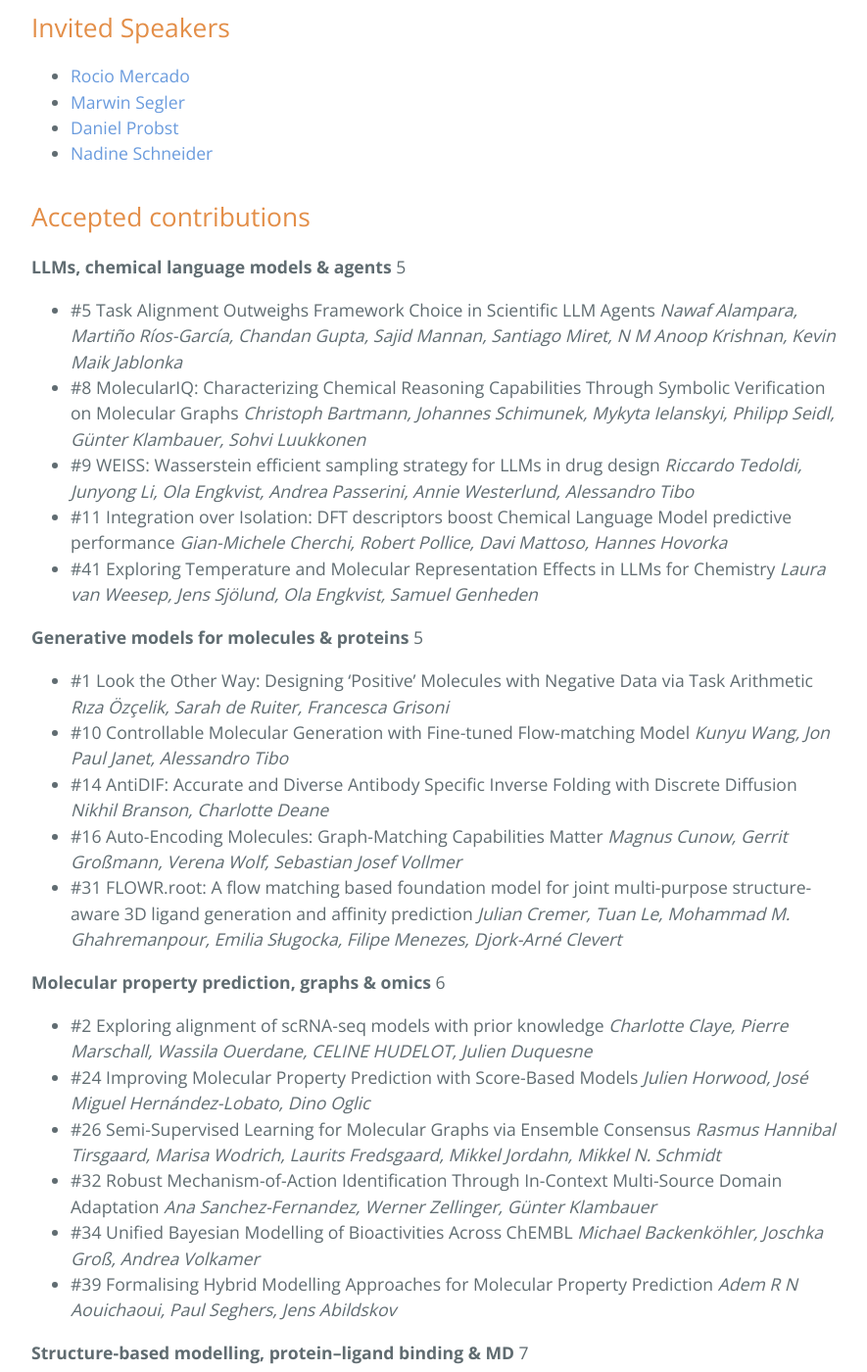
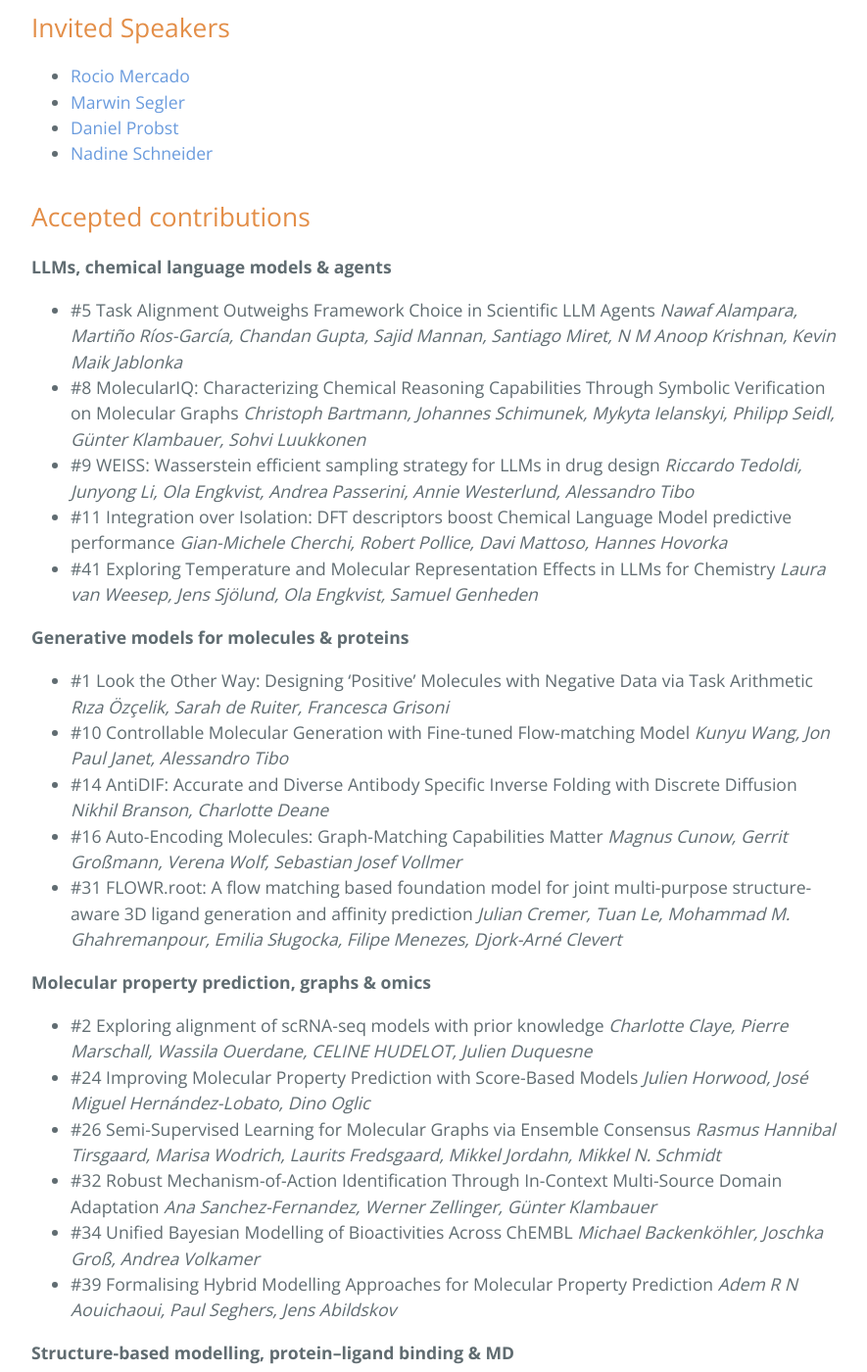
Before and after one commit to moleculediscovery/workshop2025, a Jekyll site: the page built from index.md, in a window 1280 px wide and 1400 px high, scrolled down 2911 px. Shown: the whole window at 98% size, without its empty margins (192-1077 px from the left). Built offline with Jekyll 4.4.1, drawn with Linux system fonts in a browser that asks for light colours; our own code applies the rules of GitHub Pages for plain Markdown files.

Commit message:
Update index.md

```diff
--- a/index.md
+++ b/index.md
@@ -69,21 +69,21 @@ This will be the 5th-year edition of the ML4Molecules workshop organized by the
 
 ## Accepted contributions
 
-**LLMs, chemical language models & agents**  5
+**LLMs, chemical language models & agents**
 - #5 Task Alignment Outweighs Framework Choice in Scientific LLM Agents	*Nawaf Alampara, Martiño Ríos-García, Chandan Gupta, Sajid Mannan, Santiago Miret, N M Anoop Krishnan, Kevin Maik Jablonka*
 - #8 MolecularIQ: Characterizing Chemical Reasoning Capabilities Through Symbolic Verification on Molecular Graphs	*Christoph Bartmann, Johannes Schimunek, Mykyta Ielanskyi, Philipp Seidl, Günter Klambauer, Sohvi Luukkonen*
 - #9 WEISS: Wasserstein efficient sampling strategy for LLMs in drug design	*Riccardo Tedoldi, Junyong Li, Ola Engkvist, Andrea Passerini, Annie Westerlund, Alessandro Tibo*
 - #11 Integration over Isolation: DFT descriptors boost Chemical Language Model predictive performance	*Gian-Michele Cherchi, Robert Pollice, Davi Mattoso, Hannes Hovorka*
 - #41 Exploring Temperature and Molecular Representation Effects in LLMs for Chemistry	*Laura van Weesep, Jens Sjölund, Ola Engkvist, Samuel Genheden*
 
-**Generative models for molecules & proteins** 5
+**Generative models for molecules & proteins**
 - #1 Look the Other Way: Designing 'Positive' Molecules with Negative Data via Task Arithmetic	*Rıza Özçelik, Sarah de Ruiter, Francesca Grisoni*
 - #10 Controllable Molecular Generation with Fine-tuned Flow-matching Model	*Kunyu Wang, Jon Paul Janet, Alessandro Tibo*
 - #14 AntiDIF: Accurate and Diverse Antibody Specific Inverse Folding with Discrete Diffusion	*Nikhil Branson, Charlotte Deane*
 - #16 Auto-Encoding Molecules: Graph-Matching Capabilities Matter	*Magnus Cunow, Gerrit Großmann, Verena Wolf, Sebastian Josef Vollmer*
 - #31 FLOWR.root: A flow matching based foundation model for joint multi-purpose structure-aware 3D ligand generation and affinity prediction	*Julian Cremer, Tuan Le, Mohammad M. Ghahremanpour, Emilia Sługocka, Filipe Menezes, Djork-Arné Clevert*
 
-**Molecular property prediction, graphs & omics** 6
+**Molecular property prediction, graphs & omics**
 - #2 Exploring alignment of scRNA-seq models with prior knowledge	*Charlotte Claye, Pierre Marschall, Wassila Ouerdane, CELINE HUDELOT, Julien Duquesne*
 - #24 Improving Molecular Property Prediction with Score-Based Models	*Julien Horwood, José Miguel Hernández-Lobato, Dino Oglic*
 - #26 Semi-Supervised Learning for Molecular Graphs via Ensemble Consensus	*Rasmus Hannibal Tirsgaard, Marisa Wodrich, Laurits Fredsgaard, Mikkel Jordahn, Mikkel N. Schmidt*
@@ -91,7 +91,7 @@ This will be the 5th-year edition of the ML4Molecules workshop organized by the
 - #34 Unified Bayesian Modelling of Bioactivities Across ChEMBL	*Michael Backenköhler, Joschka Groß, Andrea Volkamer*
 - #39 Formalising Hybrid Modelling Approaches for Molecular Property Prediction	*Adem R N Aouichaoui, Paul Seghers, Jens Abildskov*
 
-**Structure-based modelling, protein–ligand binding & MD** 7
+**Structure-based modelling, protein–ligand binding & MD**
 - #3 STRIPES: a Novel Spatio-Temporal Language to Encode Dynamic Protein-Ligand Binding	*Emanuele Criscuolo, Rıza Özçelik, Francesca Grisoni*
 - #6 Unifying Structure- and Ligand-based Drug Design via Contrastive Geometric Learning	*Lisa Schneckenreiter, Sohvi Luukkonen, Lukas Friedrich, Daniel Kuhn, Günter Klambauer*
 - #23 LaM-SLidE: Latent Space Modeling of Spatial Dynamical Systems via Linked Entities	*Florian Sestak, Artur P. Toshev, Andreas Fürst, Günter Klambauer, Andreas Mayr, Johannes Brandstetter*
@@ -100,7 +100,7 @@ This will be the 5th-year edition of the ML4Molecules workshop organized by the
 - #40 MDAgent: A Modular Multi-Agent Framework for Autonomous Protein-Ligand Molecular Dynamics Simulations	*Cassandra Masschelein, Salomé Guilbert, Jeremy Goumaz, Bohdan Naida, Philippe Schwaller*
 - #42 B-Shapes: a completeness-first, rotation-invariant representation connecting spaces of ligands and pockets	*Radoslav Krivak, Christos Feidakis, Jiří Vondrášek*
 
-**Synthesis planning, reactions & mechanistic reasoning** 6
+**Synthesis planning, reactions & mechanistic reasoning**
 - #7 SynthStrategy: Programmatic Distillation of Latent Chemical Knowledge in Large Language Models	*Daniel P Armstrong, Zlatko Jončev, Andres M Bran, Philippe Schwaller*
 - #19 fragSMILES is inclined to well express chemical fragments and chirality for synthesis planning.	*Fabrizio Mastrolorito*
 - #21 Bridging Data-Driven and Expert Knowledge for Interpretable Evaluation of Synthetic Routes	*Yujia Guo, Mikhail Kabeshov, Tat Hong Duong Le, Marco Vinicio Mijangos Linares, Samuel Genheden, Giulia Bergonzini, Ola Engkvist, Samuel Kaski*
@@ -108,7 +108,7 @@ This will be the 5th-year edition of the ML4Molecules workshop organized by the
 - #30 Teaching Language Models Mechanistic Explainability Through Arrow-Pushing	*Théo A. Neukomm, Zlatko Jončev, Philippe Schwaller*
 - #35 Synthelite: Chemist-aligned and feasibility-aware synthesis planning with LLMs	*Xuan Vu Nguyen, Daniel P Armstrong, Milena Wiegand, Andres M Bran, Zlatko Jončev, Philippe Schwaller*
 
-**Evaluation, interpretability, benchmarks & dataset infrastructure** 6
+**Evaluation, interpretability, benchmarks & dataset infrastructure**
 - #12 Evaluating 3D generative models for molecular design: an industry perspective	*Alex T. Müller, Astrid Stroobants, Jessica Lanini, Paula Torren-Peraire, Balmiki Ghosh, Finton Sirockin, Nikolas Fechner, Nadine Schneider*
 - #13 Quantifying Multi-Objective Optimization in Generative Chemistry for Molecule Design	*Paula Torren-Peraire, Nadine Schneider, Raquel Rodriguez-Perez, Robin A. Fairhurst, Jessica Lanini*
 - #20 Assay-Based Machine Learning: Rethinking Evaluation in Drug Discovery	*Michael Backenköhler, Joschka Groß, Andrea Volkamer*
@@ -116,7 +116,7 @@ This will be the 5th-year edition of the ML4Molecules workshop organized by the
 - #29 Explaining What Matters: Faithfulness in Molecular Deep Learning	*Marcel Hiltscher, Marc Bianciotto, Francesca Grisoni*
 - #36 Measuring AI Progress in Drug Discovery: A Reproducible Leaderboard for the Tox21 Challenge	*Antonia Ebner, Christoph Bartmann, Sonja Topf, Sohvi Luukkonen, Johannes Schimunek, Günter Klambauer*
 
-**Applications to materials, phase behaviour & large-scale screening** 3
+**Applications to materials, phase behaviour & large-scale screening**
 - #4 Automated navigation of condensate phase behavior with active machine learning	*Yannick Leurs, Willem van den Hout, Andrea Gardin, Joost L.J. van Dongen, Andoni Rodriguez-Abetxuko, Nadia Erkamp, Jan van Hest, Francesca Grisoni, Luc Brunsveld*
 - #18 Extended Abstract: Surfactant Simulation and Prediction Through Machine Learning	*Richard Beckmann, Robert S. Jordan, Marisa Gliege, Santiago Miret, Vijay Kris Narasimhan, Rocío Mercado*
 - #33 Accelerated Learning on Large Scale Screens using Generative Library Models	*Eli N Weinstein, Andrei Slabodkin, Mattia G Gollub, Xiao-Bing Cui, Kerry Dobbs, Fang zhang, Kristina Gurung, Amira J Bailey, Elizabeth Baker Wood*
```
